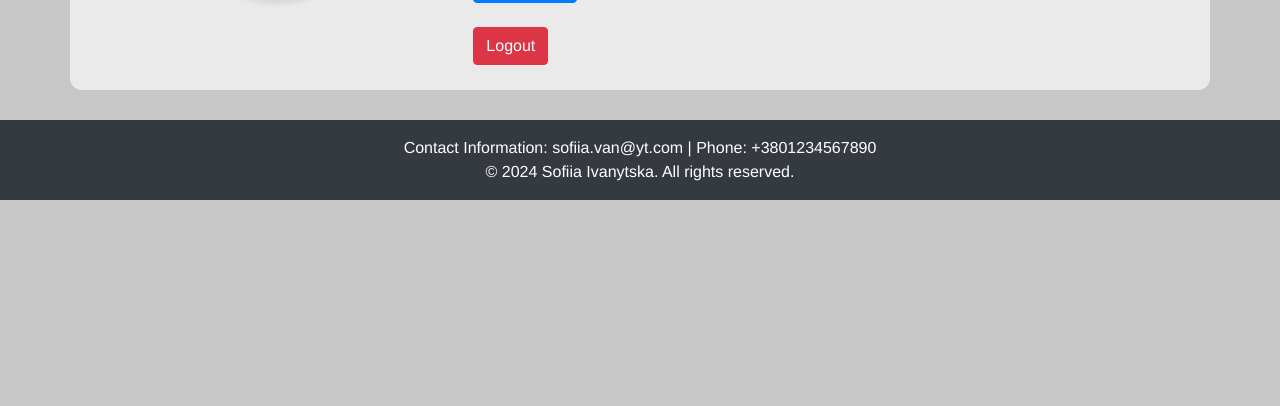
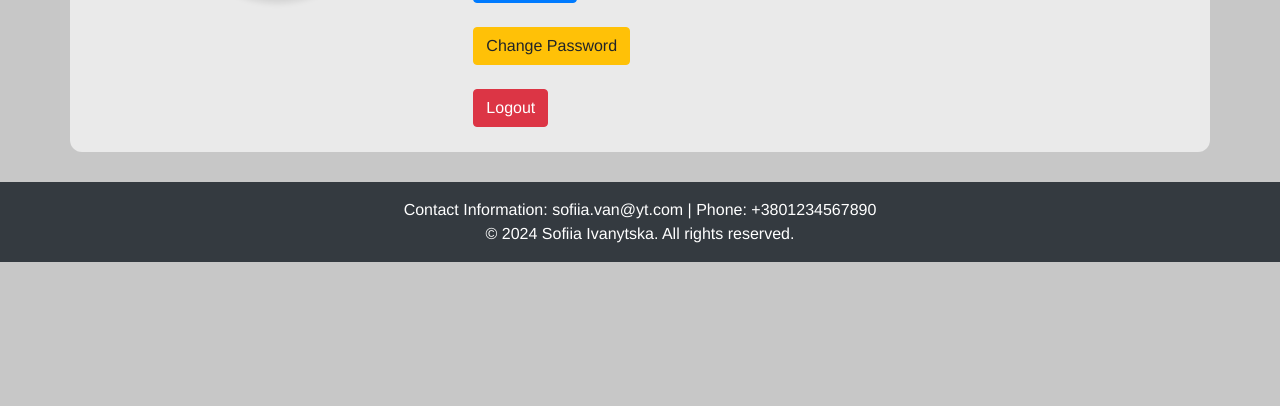
Before and after one commit to 1vanytska/flask-app-lab, a Flask app: page /users/account in a window 1280 px wide. Shown: the part 394-800 px from the top of the page. Run offline with Flask 3, Linux system fonts and the light colour scheme; a user stored in the database is signed in; data comes from the database, SQL or seed files in the repository; both versions use the stored data as it was after the commit; some libraries are stand-ins or nearby versions.

Commit message:
Add "change password" - Task 7

```diff
--- a/app/users/forms.py
+++ b/app/users/forms.py
@@ -63,3 +63,9 @@ class UpdateAccountForm(FlaskForm):
             user = User.query.filter_by(email=email.data).first()
             if user:
                 raise ValidationError('This email is already registered.')
+
+class ChangePasswordForm(FlaskForm):
+    current_password = PasswordField('Current Password', validators=[DataRequired()])
+    new_password = PasswordField('New Password', validators=[DataRequired()])
+    confirm_password = PasswordField('Confirm New Password', validators=[DataRequired(), EqualTo('new_password')])
+    submit = SubmitField('Change Password')
--- a/app/users/templates/users/account.html
+++ b/app/users/templates/users/account.html
@@ -23,7 +23,10 @@
                 <a href="{{ url_for('users.edit_profile') }}" class="btn btn-primary">Edit Profile</a>
             </div><br>
             <div>
-                    <a href="{{ url_for('users.logout') }}" class="btn btn-danger">Logout</a>
+                <a href="{{ url_for('users.change_password') }}" class="btn btn-warning">Change Password</a>
+            </div><br>
+            <div>
+                <a href="{{ url_for('users.logout') }}" class="btn btn-danger">Logout</a>
             </div>
         </div>
     </div>
--- a/app/users/views.py
+++ b/app/users/views.py
@@ -9,6 +9,24 @@ from datetime import datetime, timedelta
 from flask_login import login_user, logout_user, current_user, login_required
 from .forms import UpdateAccountForm
 from werkzeug.utils import secure_filename
+from .forms import ChangePasswordForm
+
+@user_bp.route("/change_password", methods=['GET', 'POST'])
+@login_required
+def change_password():
+    form = ChangePasswordForm()
+
+    if form.validate_on_submit():
+        if current_user.check_password(form.current_password.data):
+            hashed_password = current_user.hash_password(form.new_password.data)
+            current_user.password = hashed_password
+
+            db.session.commit()
+
+        flash("Your password has been updated!", "success")
+        return redirect(url_for('users.login'))
+
+    return render_template('change_password.html', form=form)
 
 @user_bp.route("/edit_profile", methods=['GET', 'POST'])
 @login_required
```
Also changed, not shown: app/users/templates/users/change_password.html (added, +38 -0 lines), instance/data.sqlite.
